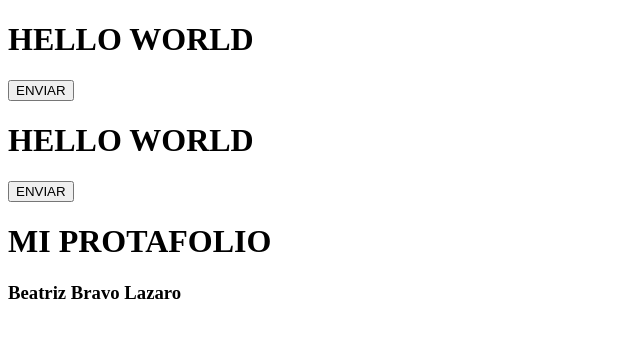
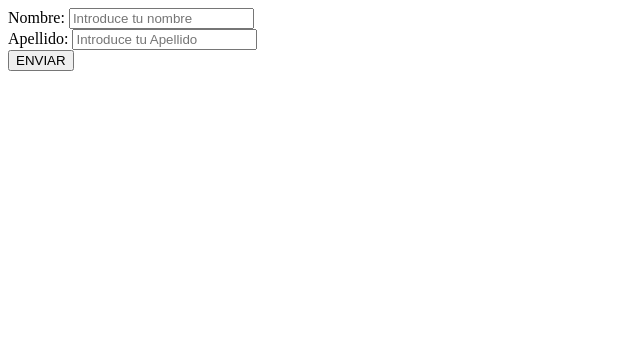
Before and after one commit to beatrizbravo538-wq/mi-primer-proyecto-html-git, a plain HTML site: page index.html in a window 1280 px wide. Shown: the whole page, without its empty margins (0-640 px from the left). Drawn offline with Linux system fonts and the light colour scheme.

Commit message:
add branch

```diff
--- a/index.html
+++ b/index.html
@@ -7,13 +7,16 @@
 
 </head>
 <body>
-    <h1>HELLO WORLD</h1>
-    <BUTTON>ENVIAR</BUTTON>
-    <h1>HELLO WORLD</h1>
+
+
+    <label for="nombre">Nombre:</label>
+    <input type="text"  placeholder="Introduce tu nombre">
+    <br>
+    <label for="Apellido">Apellido:</label>
+    <input type="text"  placeholder="Introduce tu Apellido">
+    <br>
     <BUTTON>ENVIAR</BUTTON>
 
-    <h1>MI PROTAFOLIO</h1>
-    <h3>Beatriz Bravo Lazaro</h3>
 
     <h2>
 
```
